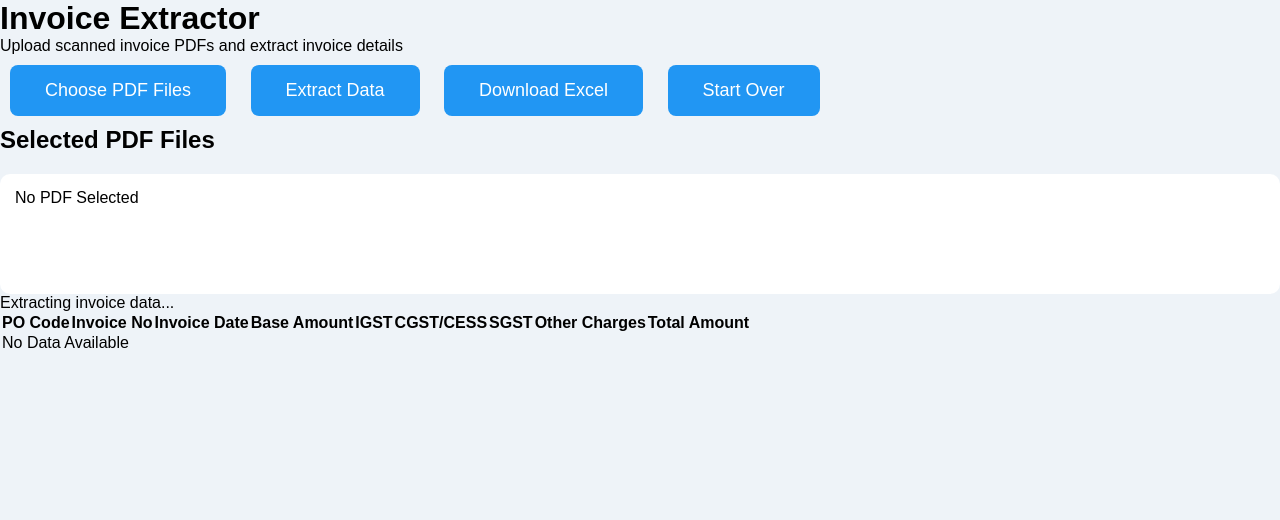
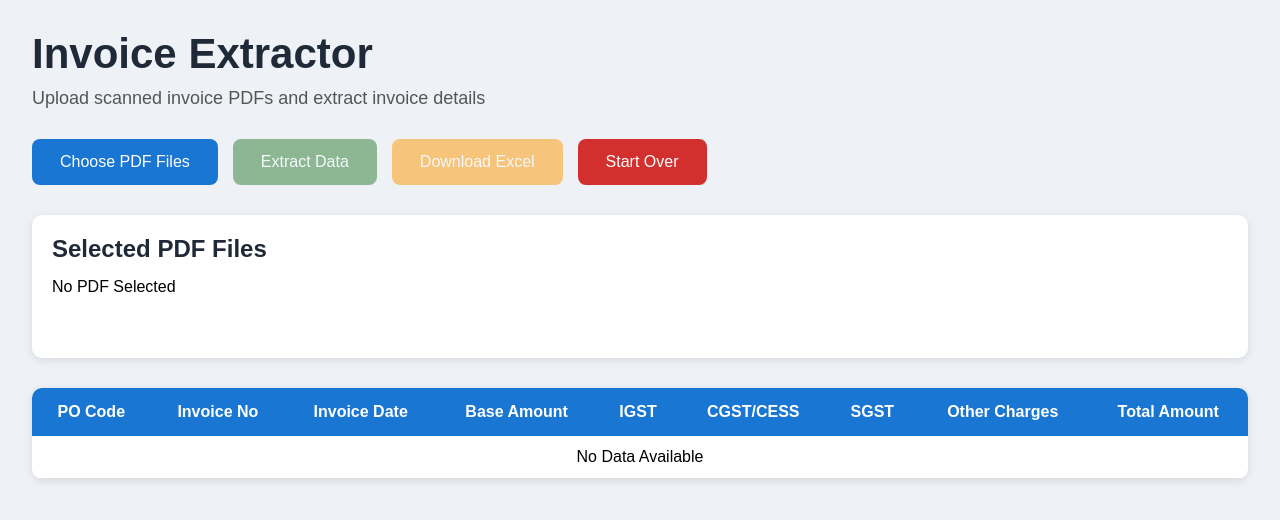
Before and after one commit to SumitSharmaSankhyan/Invoice-AI-Extractor, a Flask app: page / in a window 1280 px wide. Shown: the top 520 px of the page. Run offline with Flask 3, Linux system fonts and the light colour scheme.

Commit message:
Refactor CSS styles for improved layout and design

```diff
--- a/static/css/style.css
+++ b/static/css/style.css
@@ -1,3 +1,7 @@
+/* ===========================
+   RESET
+=========================== */
+
 *{
     margin:0;
     padding:0;
@@ -5,171 +9,288 @@
     font-family:Arial, Helvetica, sans-serif;
 }
 
+/* ===========================
+   BODY
+=========================== */
+
 body{
-    background:#eef3f8;
-}
 
-/* HEADER */
-
-header{
-    background:#1e3a5f;
-    color:white;
-    display:flex;
-    justify-content:space-between;
-    align-items:center;
-    padding:20px 40px;
-}
-
-.logo{
-    font-size:30px;
-    font-weight:bold;
-}
-
-.version{
-    font-size:16px;
-}
-
-/* MAIN */
-
-.main-container{
-
-    display:flex;
-
-    gap:20px;
-
-    padding:25px;
+    background:#eef2f7;
 
 }
 
-/* LEFT PANEL */
+/* ===========================
+   CONTAINER
+=========================== */
 
-.left-panel{
+.container{
 
-    width:280px;
+    width:95%;
+    max-width:1400px;
+    margin:30px auto;
 
 }
 
-/* DASHBOARD CARDS */
+/* ===========================
+   HEADING
+=========================== */
 
-.card{
+h1{
 
-    background:white;
-
-    border-radius:12px;
-
-    padding:20px;
-
-    margin-bottom:15px;
-
-    box-shadow:0 5px 15px rgba(0,0,0,.1);
-
-}
-
-.card h3{
-
-    color:#555;
-
+    font-size:42px;
+    color:#1f2937;
     margin-bottom:10px;
 
 }
 
-.card p{
+.subtitle{
 
-    font-size:32px;
+    color:#555;
+    margin-bottom:30px;
+    font-size:18px;
 
-    color:#1976d2;
+}
+
+/* ===========================
+   BUTTON AREA
+=========================== */
+
+.top-buttons{
+
+    display:flex;
+    gap:15px;
+    flex-wrap:wrap;
+    margin-bottom:30px;
+
+}
+
+/* ===========================
+   BUTTONS
+=========================== */
+
+button{
+
+    padding:14px 28px;
+
+    border:none;
+
+    border-radius:8px;
+
+    font-size:16px;
+
+    cursor:pointer;
+
+    color:white;
+
+    transition:.3s;
+
+}
+
+/* Choose Files */
+
+#chooseBtn{
+
+    background:#1976D2;
+
+}
+
+#chooseBtn:hover{
+
+    background:#125ea9;
+
+}
+
+/* Extract */
+
+#extractBtn{
+
+    background:#2E7D32;
+
+}
+
+#extractBtn:hover{
+
+    background:#1b5e20;
+
+}
+
+/* Download */
+
+#downloadBtn{
+
+    background:#FF9800;
+
+}
+
+#downloadBtn:hover{
+
+    background:#e68900;
+
+}
+
+/* Start Over */
+
+#resetBtn{
+
+    background:#D32F2F;
+
+}
+
+#resetBtn:hover{
+
+    background:#b71c1c;
+
+}
+
+/* Disabled */
+
+button:disabled{
+
+    opacity:.5;
+
+    cursor:not-allowed;
+
+}
+
+/* ===========================
+   FILE LIST
+=========================== */
+
+.selected-files{
+
+    background:white;
+
+    border-radius:10px;
+
+    padding:20px;
+
+    box-shadow:0 2px 8px rgba(0,0,0,.1);
+
+    margin-bottom:30px;
+
+}
+
+.selected-files h2{
+
+    margin-bottom:15px;
+
+    color:#1f2937;
+
+}
+
+#fileList{
+
+    min-height:60px;
+
+}
+
+.file-item{
+
+    background:#f7f7f7;
+
+    padding:12px;
+
+    border-radius:6px;
+
+    margin-bottom:10px;
+
+    border-left:5px solid #1976D2;
+
+}
+
+/* ===========================
+   LOADER
+=========================== */
+
+.loader{
+
+    display:none;
+
+    background:#FFF3CD;
+
+    color:#856404;
+
+    padding:15px;
+
+    border-radius:8px;
+
+    margin-bottom:20px;
 
     font-weight:bold;
 
 }
 
-/* RIGHT PANEL */
+/* ===========================
+   TABLE
+=========================== */
 
-.right-panel{
+.table-container{
 
-    flex:1;
+    overflow-x:auto;
+
+    background:white;
+
+    border-radius:10px;
+
+    box-shadow:0 2px 8px rgba(0,0,0,.1);
 
 }
 
-/* UPLOAD BOX */
+table{
 
-.upload-box{
+    width:100%;
 
-    background:white;
+    border-collapse:collapse;
 
-    border:3px dashed #2196f3;
+}
 
-    border-radius:15px;
+thead{
 
-    padding:40px;
+    background:#1976D2;
+
+    color:white;
+
+}
+
+th{
+
+    padding:15px;
+
+    white-space:nowrap;
 
     text-align:center;
 
 }
 
-/* BUTTONS */
+td{
 
-button{
+    padding:12px;
 
-    background:#2196f3;
+    text-align:center;
 
-    color:white;
-
-    border:none;
-
-    border-radius:8px;
-
-    padding:15px 35px;
-
-    cursor:pointer;
-
-    font-size:18px;
-
-    margin:10px;
+    border-bottom:1px solid #ddd;
 
 }
 
-button:hover{
+tbody tr:hover{
 
-    background:#1565c0;
+    background:#f5f5f5;
 
 }
 
-/* FILE LIST */
+/* Editable Cell */
 
-#fileList{
+td[contenteditable="true"]{
 
-    background:white;
-
-    margin-top:20px;
-
-    border-radius:10px;
-
-    padding:15px;
-
-    min-height:120px;
+    background:#fff9c4;
 
 }
 
-.file-item{
+/* ===========================
+   SUCCESS
+=========================== */
 
-    padding:10px;
-
-    background:#f5f5f5;
-
-    margin-bottom:10px;
-
-    border-radius:8px;
-
-}
-
-/* STATUS */
-
-#status{
-
-    margin-top:20px;
-
-    font-size:22px;
+.success{
 
     color:green;
 
@@ -177,19 +298,45 @@ button:hover{
 
 }
 
-/* MOBILE */
+/* ===========================
+   ERROR
+=========================== */
+
+.error{
+
+    color:red;
+
+    font-weight:bold;
+
+}
+
+/* ===========================
+   RESPONSIVE
+=========================== */
 
 @media(max-width:900px){
 
-.main-container{
+.top-buttons{
 
-flex-direction:column;
+    flex-direction:column;
 
 }
 
-.left-panel{
+button{
 
-width:100%;
+    width:100%;
+
+}
+
+h1{
+
+    font-size:30px;
+
+}
+
+.subtitle{
+
+    font-size:16px;
 
 }
 
```
